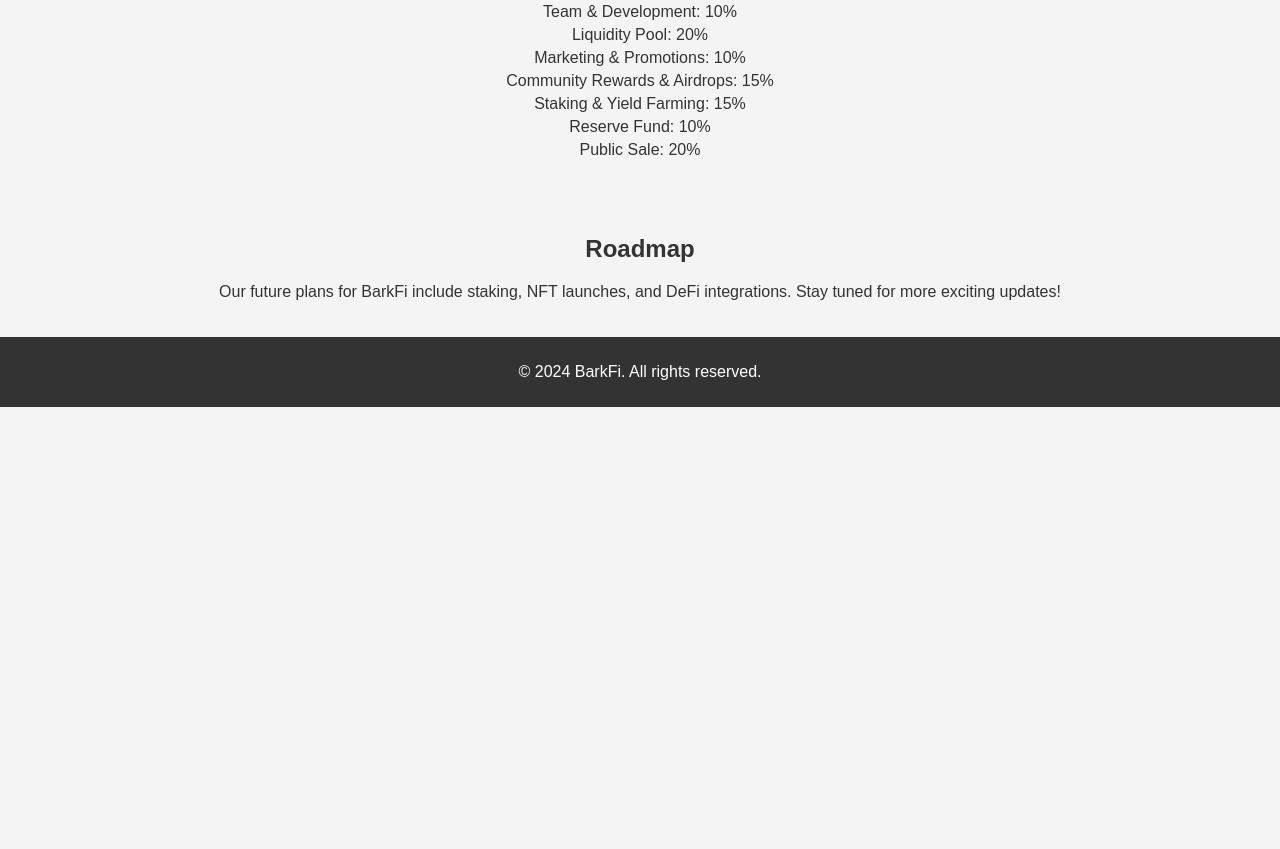
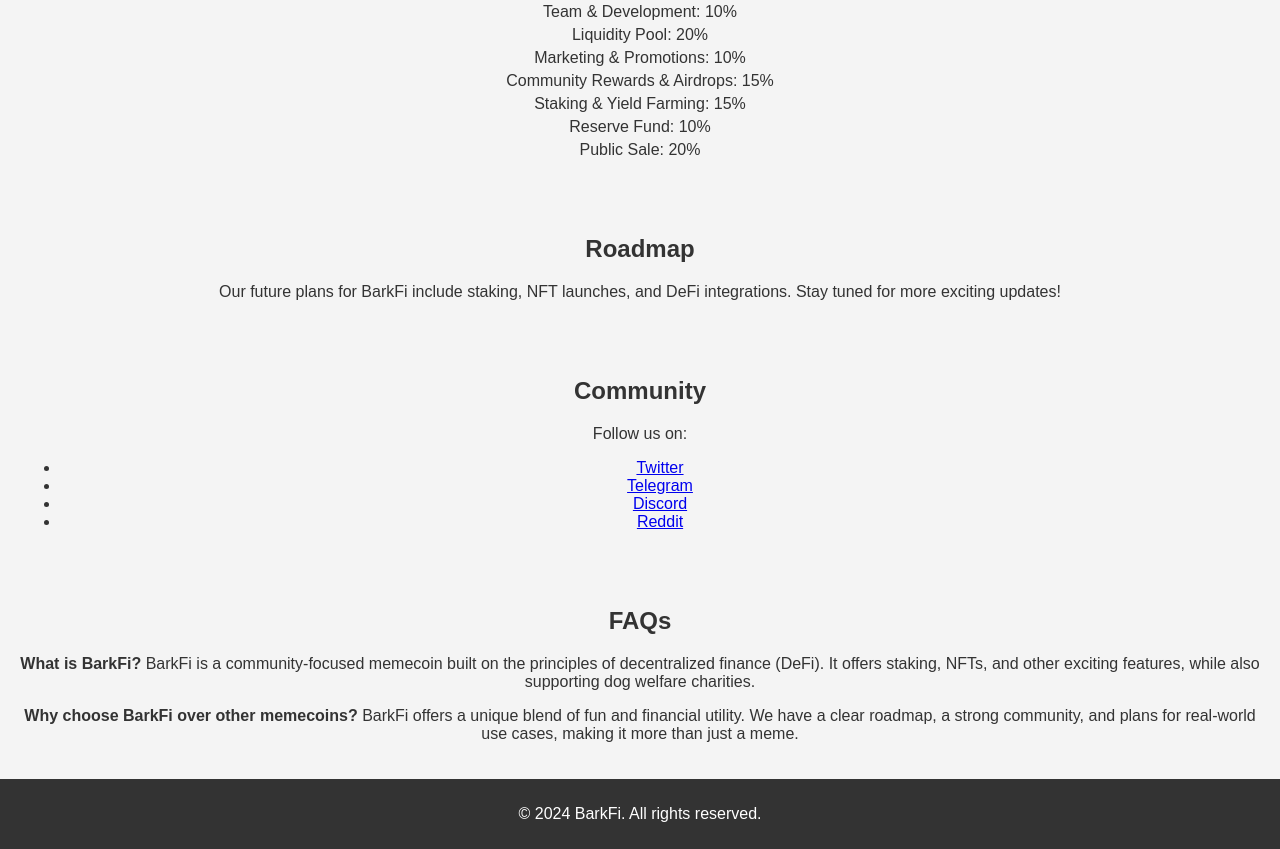
Before and after one commit to Barkfii/barkfi-website, a plain HTML site: page index.HTML in a window 1280 px wide. Shown: the part 652-1501 px from the top of the page. Before the commit the page ends 1059 px from the top, so only its background shows below. Drawn offline with Linux system fonts and the light colour scheme.

Commit message:
Update index.HTML

```diff
--- a/index.HTML
+++ b/index.HTML
@@ -4,9 +4,11 @@
     <meta charset="UTF-8">
     <meta name="viewport" content="width=device-width, initial-scale=1.0">
     <title>BarkFi - The Memecoin with a Mission</title>
+    <!-- Verwijzing naar je CSS bestand -->
     <link rel="stylesheet" href="barkfi.css">
-<head>
+</head>
 <body>
+    <!-- Header met navigatie -->
     <header>
         <div class="logo">
             <h1>BarkFi</h1>
@@ -24,17 +26,20 @@
         </nav>
     </header>
 
+    <!-- Homepage sectie -->
     <section id="home">
         <h2>Welcome to BarkFi</h2>
         <p>The memecoin that combines fun, finance, and charity. Join the BarkFi pack today!</p>
         <a href="#" class="cta-button">Buy BarkFi</a>
     </section>
 
+    <!-- About sectie -->
     <section id="about">
         <h2>About BarkFi</h2>
         <p>BarkFi is a community-driven memecoin focused on decentralized finance (DeFi) with staking, NFTs, and more. Our mission is to create value while supporting animal welfare charities worldwide.</p>
     </section>
 
+    <!-- Tokenomics sectie -->
     <section id="tokenomics">
         <h2>Tokenomics</h2>
         <p>Total Supply: 1 billion $BARK tokens</p>
@@ -49,11 +54,32 @@
         </ul>
     </section>
 
+    <!-- Roadmap sectie -->
     <section id="roadmap">
         <h2>Roadmap</h2>
         <p>Our future plans for BarkFi include staking, NFT launches, and DeFi integrations. Stay tuned for more exciting updates!</p>
     </section>
 
+    <!-- Community sectie -->
+    <section id="community">
+        <h2>Community</h2>
+        <p>Follow us on:</p>
+        <ul>
+            <li><a href="#">Twitter</a></li>
+            <li><a href="#">Telegram</a></li>
+            <li><a href="#">Discord</a></li>
+            <li><a href="#">Reddit</a></li>
+        </ul>
+    </section>
+
+    <!-- FAQs sectie -->
+    <section id="faq">
+        <h2>FAQs</h2>
+        <p><strong>What is BarkFi?</strong> BarkFi is a community-focused memecoin built on the principles of decentralized finance (DeFi). It offers staking, NFTs, and other exciting features, while also supporting dog welfare charities.</p>
+        <p><strong>Why choose BarkFi over other memecoins?</strong> BarkFi offers a unique blend of fun and financial utility. We have a clear roadmap, a strong community, and plans for real-world use cases, making it more than just a meme.</p>
+    </section>
+
+    <!-- Footer -->
     <footer>
         <p>&copy; 2024 BarkFi. All rights reserved.</p>
     </footer>
```
